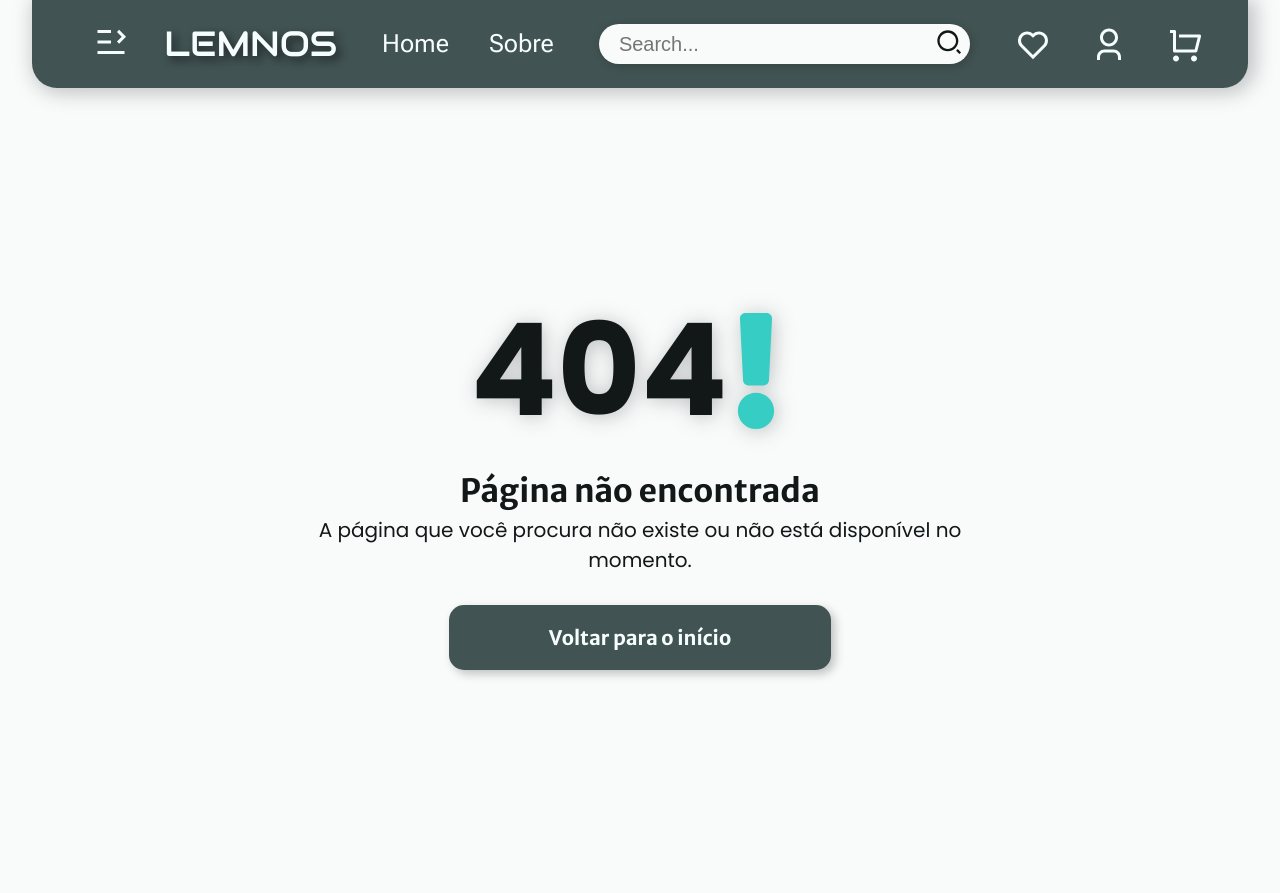
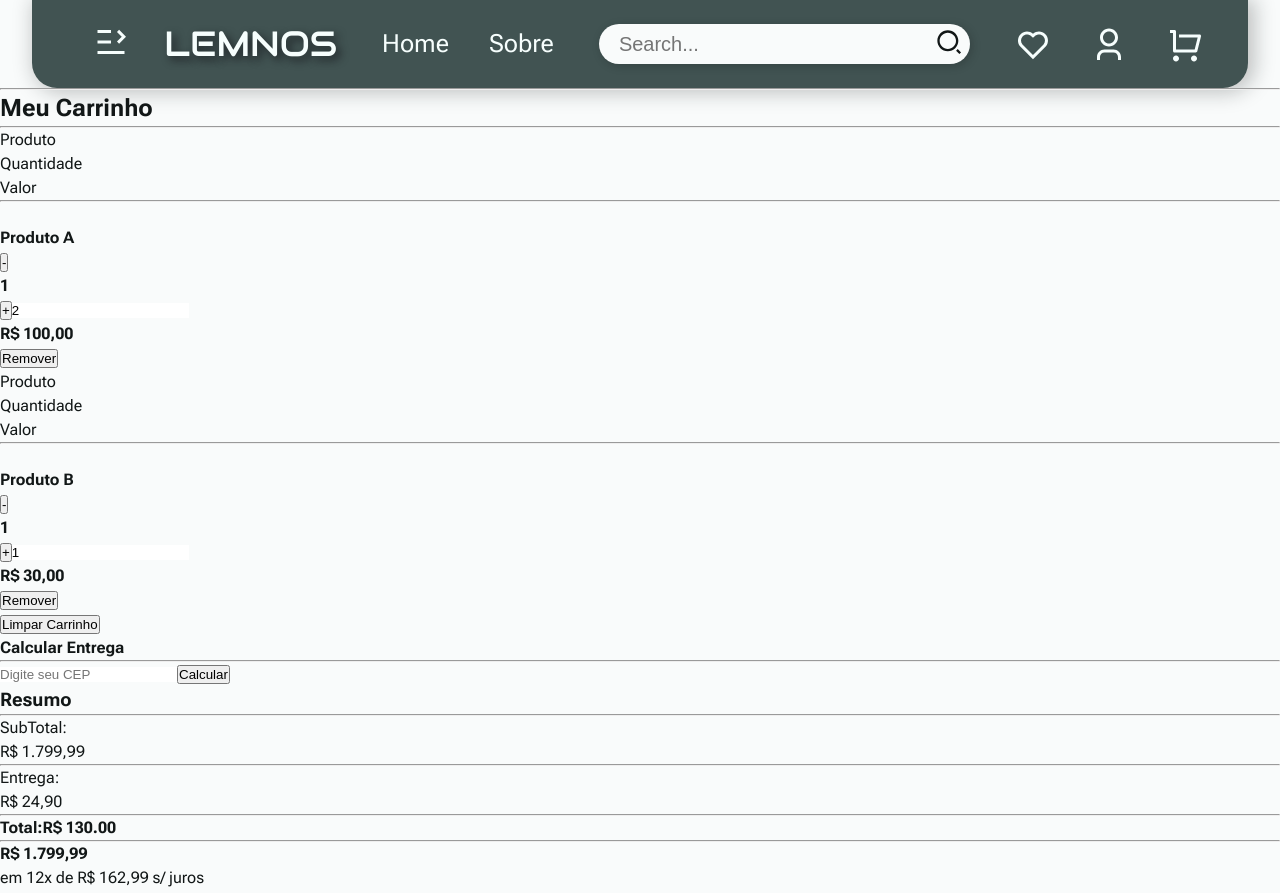
Before and after one commit to lucasatdriano/Lemnos, a React (Vite) app: page /cart in a window 1280 px wide. Shown: the top 893 px of the page. Built offline with nearby package versions, Linux system fonts and the light colour scheme.

Commit message:
add section and styles in Cart.jsx

```diff
--- a/src/main.jsx
+++ b/src/main.jsx
@@ -7,6 +7,7 @@ import { Home } from './pages/homePage/Home';
 import { About } from './pages/aboutPage/About';
 import { Login } from './pages/userPage/User';
 import { Product } from './pages/productPage/Product';
+import { Cart } from './pages/cartPage/Cart';
 
 ReactDOM.render(
   <React.StrictMode>
@@ -18,6 +19,7 @@ ReactDOM.render(
           <Route path="/product" element={<Product />} />
           <Route path="/about" element={<About />} />
           <Route path="/login" element={<Login />} />
+          <Route path="/cart" element={<Cart />} />
           <Route path="*" element={<NotFound />} />
         </Route>
       </Routes>
--- a/src/pages/cartPage/Cart.jsx
+++ b/src/pages/cartPage/Cart.jsx
@@ -1,7 +1,9 @@
 import React, { useState } from 'react';
-import './CarrinhoDeCompras.css'; // Importe seu arquivo CSS de estilos
+import './cart.scss';
 
-export function CarrinhoDeCompras() {
+export function Cart() {
+    const BRL = new Intl.NumberFormat('pt-BR', { style: 'currency', currency: 'BRL' });
+
     const [carrinho, setCarrinho] = useState([
         { id: 1, nome: 'Produto A', quantidade: 2, precoUnitario: 50 },
         { id: 2, nome: 'Produto B', quantidade: 1, precoUnitario: 30 },
@@ -34,46 +36,78 @@ export function CarrinhoDeCompras() {
                     <h2>Meu Carrinho</h2>
                 <hr />
             </div>
-            <div>
-                <div>
-                    <ul>
-                        <li></li>
-                        <li></li>
-                        <li></li>
+            <div className='containerMain'>
+                <div className='containerCart'>
+                    <ul className='listCart'>
+                        {carrinho.map(item => (
+                            <li key={item.id} className='order'>
+                                <div className='labels'>
+                                    <p>Produto</p>
+                                    <p>Quantidade</p>
+                                    <p>Valor</p>
+                                </div>
+                                <hr />
+                                <div className="productDesc">
+                                    <img src="" alt="" />
+                                    <h4 className='nameProduct'>{item.nome}</h4>
+                                    <p className='amount'>
+                                        <button type='button' className='buttonQtd' id='minusQtd'>-</button>
+                                        <h4 id='qtdNumber'>1</h4>
+                                        <button type='button' className='buttonQtd' id='plusQtd'>+</button>
+                                        <input
+                                            type="number"
+                                            value={item.quantidade}
+                                            onChange={(e) => handleAlterarQuantidade(item.id, parseInt(e.target.value))}
+                                        />
+                                    </p>
+                                    <h4 className='priceProduct'>{BRL.format(item.quantidade * item.precoUnitario)}</h4>
+                                    <p>
+                                        <button className="btnRemove" onClick={() => handleRemoverItem(item.id)}> {/* icon */}Remover</button>
+                                    </p>
+                                </div>
+                            </li>
+                        ))}
                     </ul>
-                    <button type="button">Limpar Carrinho {/* icon */}</button>
-                    <div>
+                    <button type="button" className='cleanCart'>
+                        Limpar Carrinho
+                        {/* icon */}
+                    </button>
+                    <div className='delivery'>
                         <h4>Calcular Entrega</h4>
                         <hr />
+                        <div className="inputCep">
+                            <input type='text' placeholder='Digite seu CEP' />
+                            <button type="button">Calcular</button>
+                        </div>
                     </div>
                 </div>
-                <div>
+                <div className='resumeBuy'>
                     <h3>Resumo</h3>
                     <hr />
-                    <div>
+                    <div className='values'>
                         <p>SubTotal:</p>
                         <p>R$ 1.799,99</p>
                     </div>
                     <hr />
-                    <div>
+                    <div className='values'>
                         <p>Entrega:</p>
                         <p>R$ 24,90</p>
                     </div>
                     <hr />
-                    <div>
+                    <div className='values'>
                         <strong>Total:</strong>
                         <strong>R$ {calcularTotal().toFixed(2)}</strong>
                     </div>
                     <hr />
-                    <div>
-                        <div>
+                    <div className='paymentOptions'>
+                        <div className='options'>
                             {/* icon */}
                             <p>
                                 <strong>R$ 1.799,99</strong> <br />
                                 em 12x de <span>R$ 162,99</span> s/ juros
                             </p>
                         </div>
-                        <div>
+                        <div className='options'>
                             {/* icon */}
                             <p>
                                 <strong>R$ 1.529,99</strong> <br />
@@ -81,37 +115,9 @@ export function CarrinhoDeCompras() {
                             </p>
                         </div>
                     </div>
-                    <button type="button">Finalizar Pedido</button>
+                    <button type="button" className='endOrder'>Finalizar Pedido</button>
                 </div>
             </div>
-            <table>
-                <thead>
-                    <tr>
-                        <th>Produto</th>
-                        <th>Quantidade</th>
-                        <th>Preço Total</th>
-                        <th>Ações</th>
-                    </tr>
-                </thead>
-                <tbody>
-                    {carrinho.map(item => (
-                        <tr key={item.id}>
-                            <td>{item.nome}</td>
-                            <td>
-                                <input
-                                    type="number"
-                                    value={item.quantidade}
-                                    onChange={(e) => handleAlterarQuantidade(item.id, parseInt(e.target.value))}
-                                />
-                            </td>
-                            <td>R$ {item.quantidade * item.precoUnitario}</td>
-                            <td>
-                                <button className="botao-acao" onClick={() => handleRemoverItem(item.id)}>Remover</button>
-                            </td>
-                        </tr>
-                    ))}
-                </tbody>
-            </table>
         </section>
     );
 }
--- a/src/pages/cartPage/cart.scss
+++ b/src/pages/cartPage/cart.scss
@@ -0,0 +1,121 @@
+$color-primaryLight: #36CEC4;
+$color-secundaryLight: #415352;
+$color-terciaryLight: #4ADED6;
+$color-detailsLight: #850E5D;
+
+$color-primaryDark: #10A88D;
+$color-secundaryDark: #2D3A3A;
+$color-terciaryDark: #f6FEFDCC;
+$color-detailsDark: #C75EA3;
+
+$color-bgLight: #F9FBFB;
+$color-bgDark: #2D2D2D;
+$color-fontDark: #F6FEFD;
+$color-fontLight: #121717;
+
+$color-shadow: #12171740;
+$color-card: #f6fefd4d;
+
+$font-title: 'Merriweather Sans', sans-serif;
+$font-web: 'Roboto Flex', Arial;
+$font-items: 'Poppins', Helvetica;
+
+section {
+    .title {
+        hr {
+
+        }
+
+        h2 {
+
+        }
+    }
+
+    .containerMain {
+        .containerCart {
+            .listCart {
+                .order {
+                    .labels {
+
+                    }
+                    hr {
+
+                    }
+                    .productDesc {
+                        img {
+
+                        }
+
+                        .nameProduct {
+
+                        }
+                        .amount {
+                            .buttonQtd {
+
+                            }
+                            h4 {
+
+                            }
+                        }
+                        .priceProduct {
+
+                        }
+                        .btnRemove {
+
+                        }
+                    }
+                }
+            }
+
+            .cleanCart {
+
+            }
+
+            .delivery {
+                h4 {
+
+                }
+                hr {
+
+                }
+                .inputCep {
+                    input {
+
+                    }
+                    button {
+
+                    }
+                }
+            }
+        }
+
+        .resumeBuy {
+            h3 {
+
+            }
+
+            hr {
+
+            }
+
+            .values {
+
+            }
+
+            .paymentOptions {
+                .options {
+                    strong {
+
+                    }
+                    span {
+
+                    }
+                }
+            }
+
+            .endOrder {
+
+            }
+        }
+    }
+}
```
